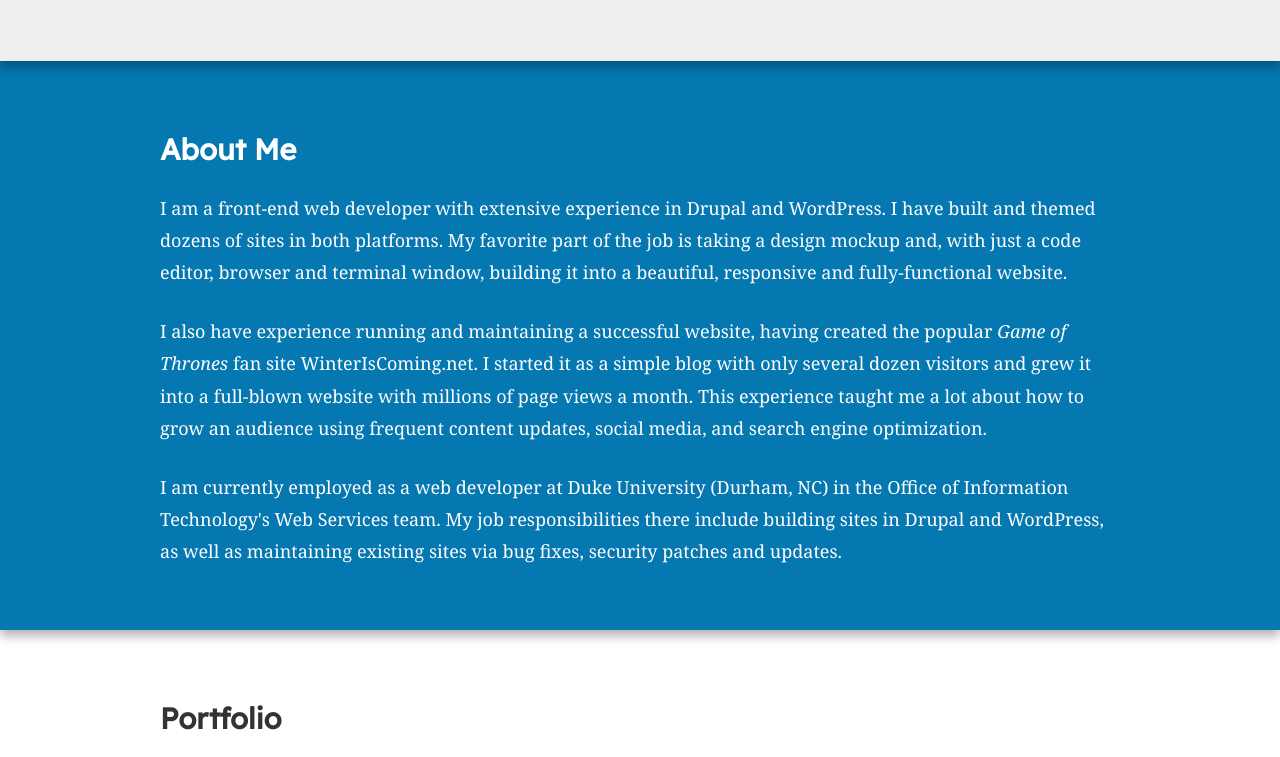
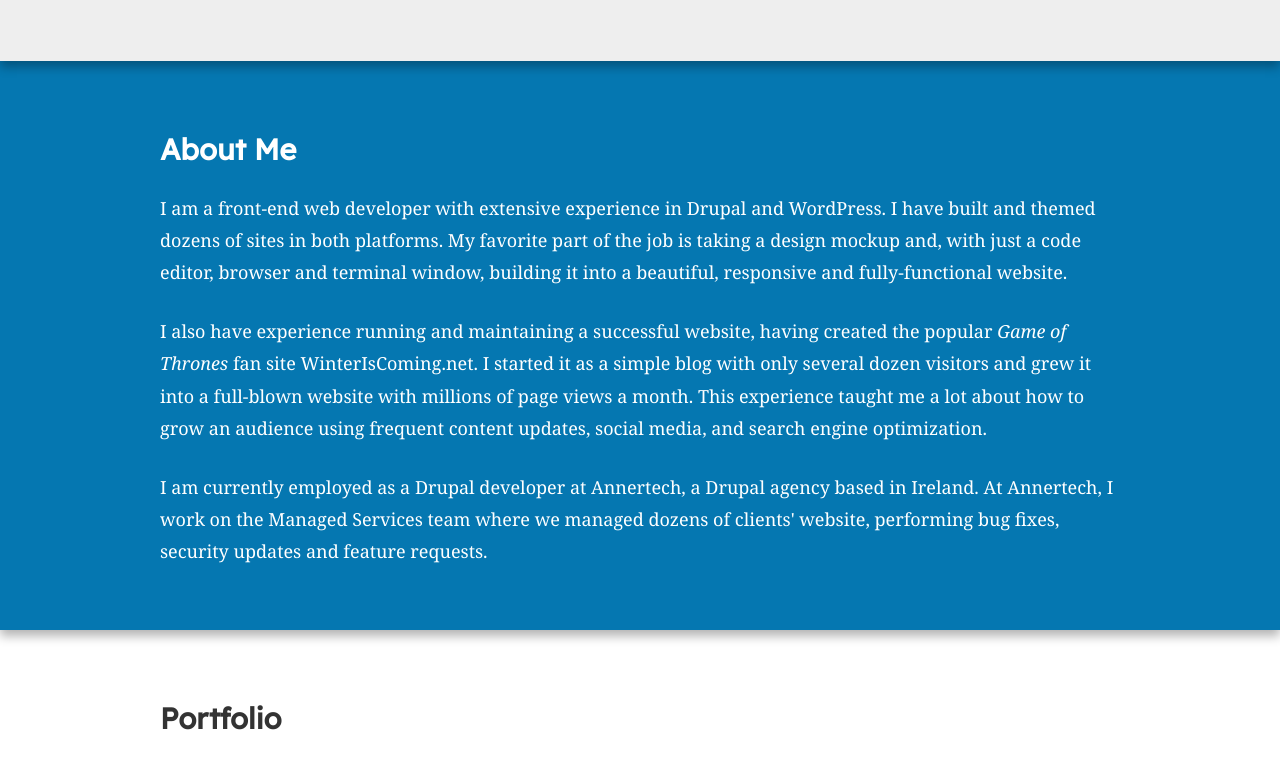
Before and after one commit to gutshot/philbicking, a Gatsby site: page / in a window 1280 px wide. Shown: the part 393-1150 px from the top of the page. Built offline with nearby package versions, Linux system fonts and the light colour scheme; Gatsby itself is replaced by a stand-in of ours.

Commit message:
update about info

```diff
--- a/src/pages/index.js
+++ b/src/pages/index.js
@@ -33,7 +33,7 @@ const IndexPage = () => (
     	   <h2>About Me</h2>
     	   <p>I am a front-end web developer with extensive experience in Drupal and WordPress. I have built and themed dozens of sites in both platforms. My favorite part of the job is taking a design mockup and, with just a code editor, browser and terminal window, building it into a beautiful, responsive and fully-functional website.</p>
            <p>I also have experience running and maintaining a successful website, having created the popular <em>Game of Thrones</em> fan site WinterIsComing.net. I started it as a simple blog with only several dozen visitors and grew it into a full-blown website with millions of page views a month. This experience taught me a lot about how to grow an audience using frequent content updates, social media, and search engine optimization.</p>
-           <p>I am currently employed as a web developer at Duke University (Durham, NC) in the Office of Information Technology's Web Services team. My job responsibilities there include building sites in Drupal and WordPress, as well as maintaining existing sites via bug fixes, security patches and updates.</p>
+           <p>I am currently employed as a Drupal developer at Annertech, a Drupal agency based in Ireland. At Annertech, I work on the Managed Services team where we managed dozens of clients' website, performing bug fixes, security updates and feature requests.</p>
         </div>
     </section>
 
```
